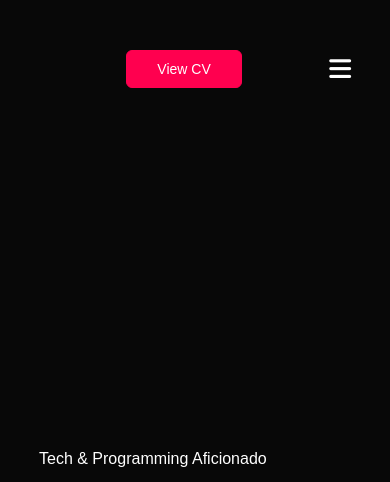
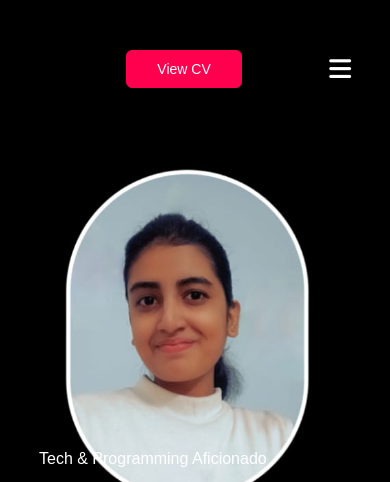
Before and after one commit to soniyayadav3001/My-Portfolio, a plain HTML site: page index.html in a window 390 px wide. Shown: the top 482 px of the page. Drawn offline with Linux system fonts and the light colour scheme.

Commit message:
Update style.css

```diff
--- a/style.css
+++ b/style.css
@@ -429,7 +429,7 @@ nav .fas{
 }
 @media only screen and (max-width: 600px) {
     #header{
-        background-image: url(images);
+        background-image: url(images/background.jpg);
     }
     .header-text{
         margin-top: 100%;
```
